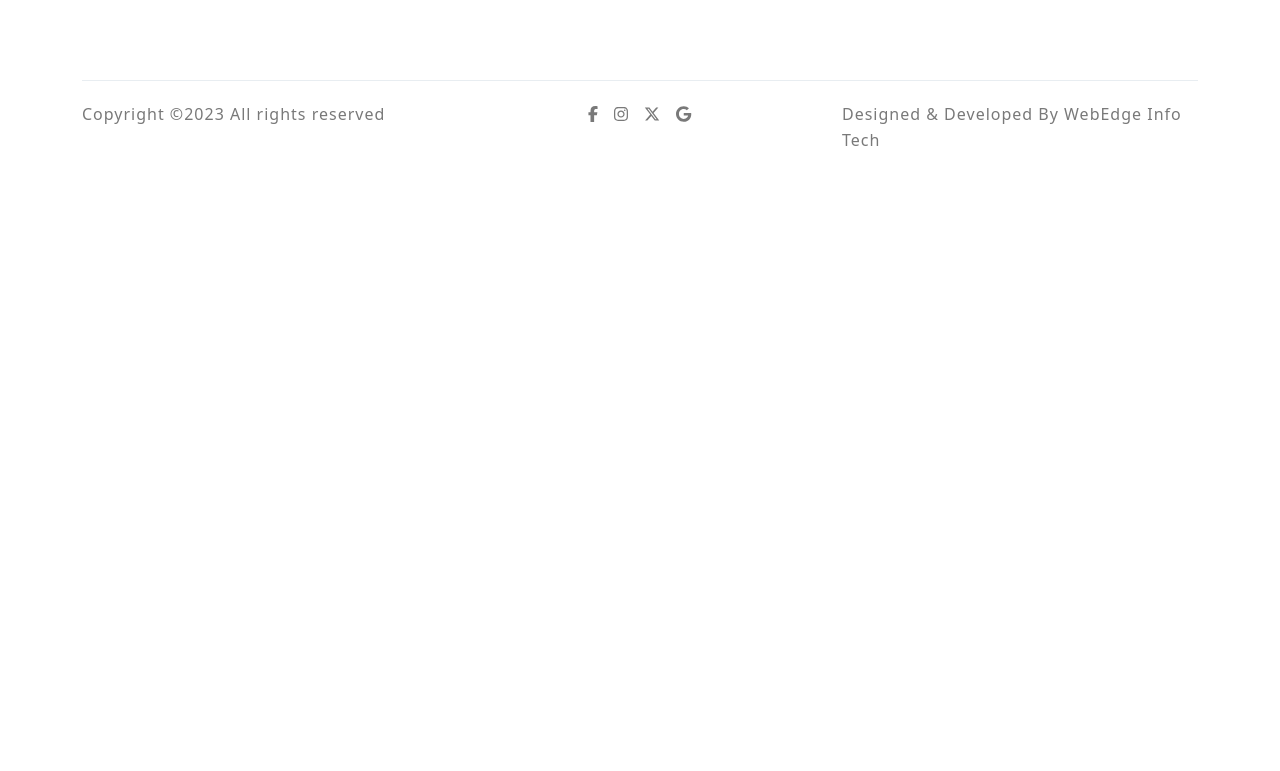
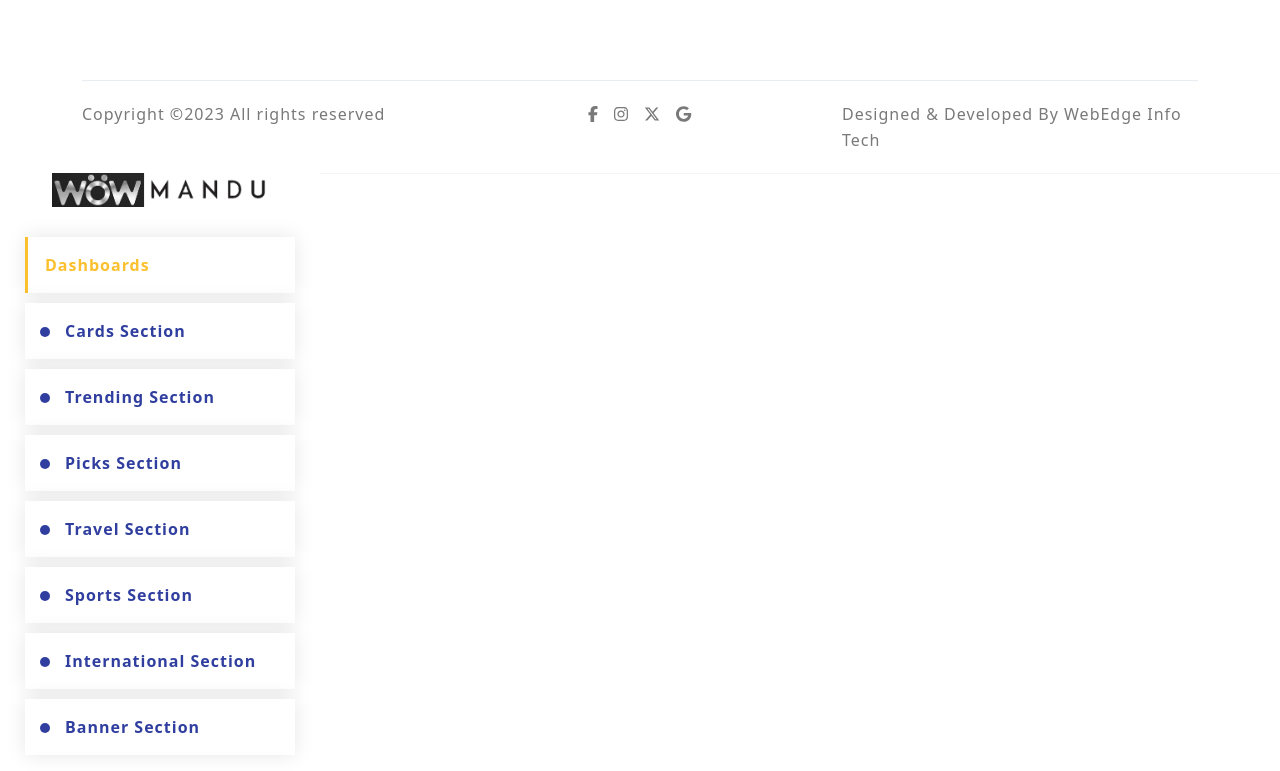
Before and after one commit to sangeng7/wowmandu, a React (Vite) app: page / in a window 1280 px wide. Shown: the part 8384-9155 px from the top of the page. Before the commit the page ends 8557 px from the top, so only its background shows below. Built offline with nearby package versions, Linux system fonts and the light colour scheme.

Commit message:
basic changes

```diff
--- a/src/All/All.jsx
+++ b/src/All/All.jsx
@@ -6,6 +6,7 @@ import Travel from '../Travel/Travel'
 import Sports from '../Sports/Sports'
 import International from '../International/International'
 import Cards from '../Cards/Cards'
+import ScrollTop from '../ScrollTop/ScrollTop'
 
 function All() {
   return (
@@ -19,6 +20,7 @@ function All() {
     <Sports/>
     <International/>
     <Banner/>
+    <ScrollTop/>
     </>
   )
 }
--- a/src/App.jsx
+++ b/src/App.jsx
@@ -9,7 +9,7 @@ function App() {
     <>
     <Header/>
     <Footer/>
-    <ScrollTop/>
+
     </>
   )
 }
--- a/src/Header/Header.jsx
+++ b/src/Header/Header.jsx
@@ -8,6 +8,7 @@ import All from '../All/All'
 import InternationalChild from '../InternationalChild/InternationalChild'
 import Dashboard from '../Dashboard/Dashboard'
 import Admin from '../Admin/Admin'
+
 
 
 function Header() {
--- a/src/main.jsx
+++ b/src/main.jsx
@@ -9,6 +9,7 @@ ReactDOM.createRoot(document.getElementById('root')).render(
   <React.StrictMode>
     <BrowserRouter>
       <App />
+      <Dashboard/>
     </BrowserRouter>
   </React.StrictMode>,
 )
```
